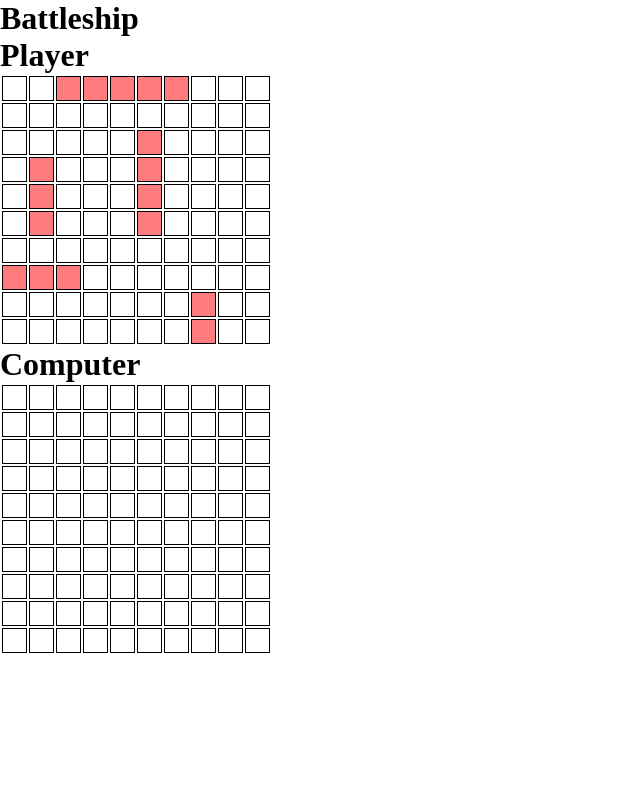
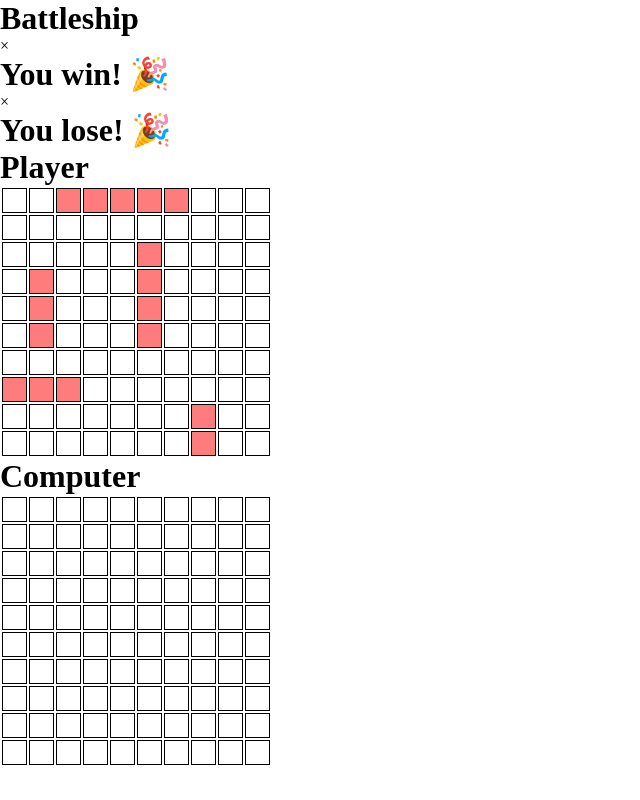
Before and after one commit to DataMoshing/battleship, a website built with webpack: page src/template.html in a window 1280 px wide. Shown: the whole page, without its empty margins (0-640 px from the left). Built offline with nearby package versions, Linux system fonts and the light colour scheme.

Commit message:
Created elements for player/computer modals

```diff
--- a/src/template.html
+++ b/src/template.html
@@ -12,21 +12,29 @@
 
 <body>
     <header>
-        <h1 class="title">Battleship</h1>
+        <h1 class="game-title">Battleship</h1>
     </header>
     <main>
+        <div class="player">
+            <div class="modal-content">
+                <span class="close-button">&times;</span>
+                <h1>You win! 🎉</h1>
+            </div>
+        </div>
+        <div class="computer">
+            <div class="computer-modal-content">
+                <span class="comp-close-button">&times;</span>
+                <h1>You lose! 🎉</h1>
+            </div>
+        </div>
         <div class="main-container">
-            <h1 class="computer-header">Player</h1>
-            <table class="player-container"></table>
-            <h1 class="computer-header">Computer</h1>
-            <table class="computer-container"></table>
-            <div class="ship-container">
-                <!-- <div class="carrier"></div>
-                <div class="battleship"></div>
-                <div class="destroyer"></div>
-                <div class="submarine"></div>
-                <div class="patrol-boat"></div> -->
-            </div>
+            <h1 class="player-header">Player
+                <table class="player-container"></table>
+            </h1>
+            <h1 class="computer-header">Computer
+                <table class="computer-container"></table>
+            </h1>
+            <div class="ship-container"></div>
         </div>
     </main>
 </body>
```
